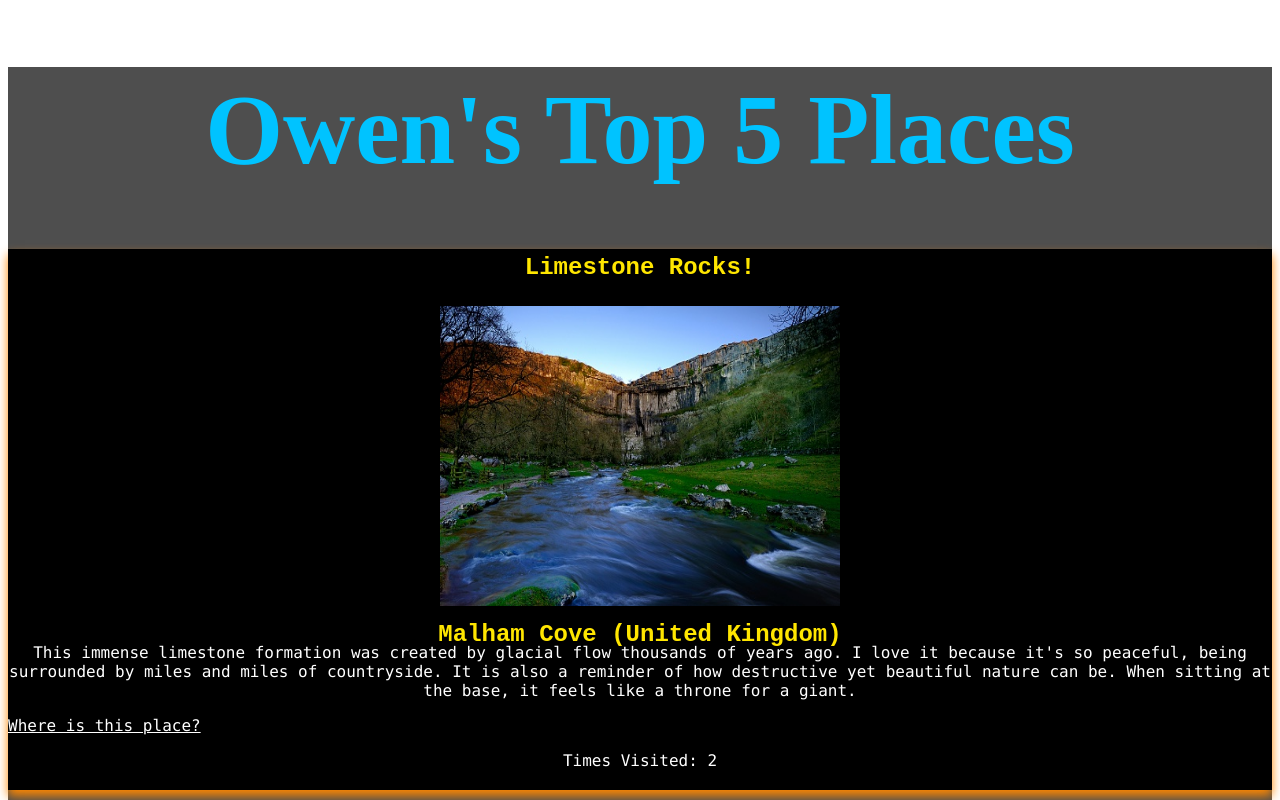
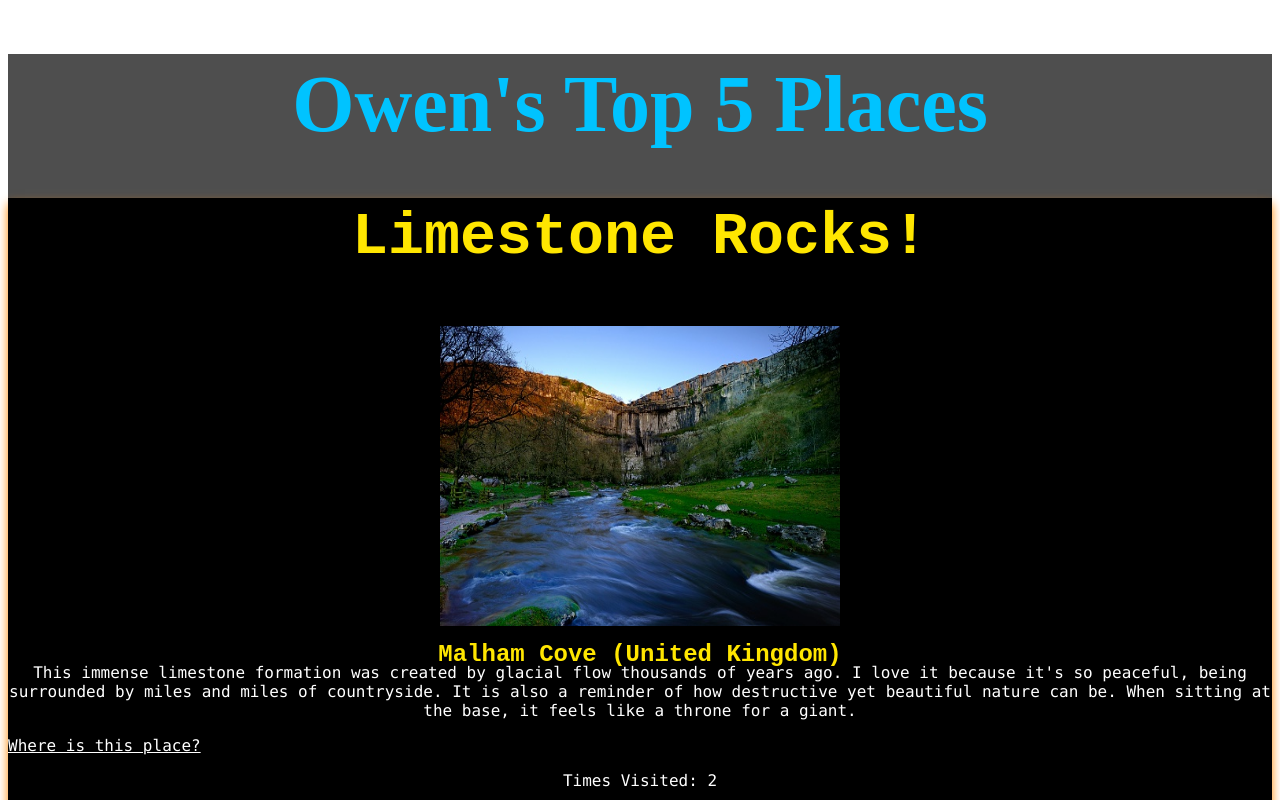
Before and after one commit to owen-dearman/favourite-places, a React (Create React App) app: page / in a window 1280 px wide. Shown: the top 800 px of the page. Built offline with nearby package versions, Linux system fonts and the light colour scheme.

Commit message:
style update

```diff
--- a/public/css/style.css
+++ b/public/css/style.css
@@ -24,7 +24,7 @@
     color: rgb(255, 230, 0);
     position: relative;
     top: 5px;
-    font-size: 50;
+    font-size: 60px;
 }
 
 .FormatTitle {
@@ -49,7 +49,7 @@
     color:rgb(0, 195, 255);
     position: relative;
     top: 5px;
-    font-size: 100px;
+    font-size: 80px;
     background-color: rgb(78, 78, 78);
 }
 
```
